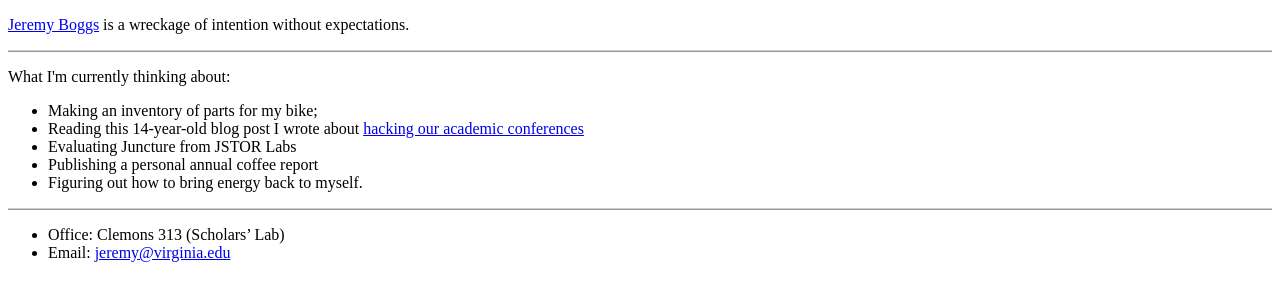
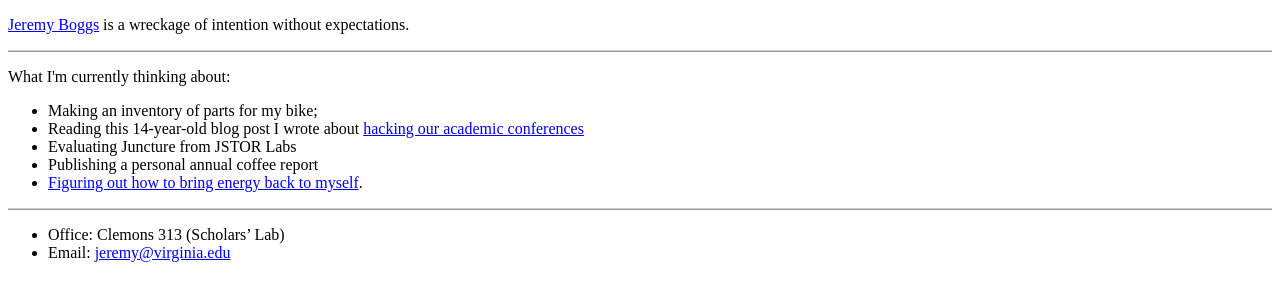
Before and after one commit to jeremyboggs/jeremyboggs.net, a Jekyll site: the page built from index.html, in a window 1280 px wide. Shown: the top 301 px of the page. Built offline with Jekyll 4.4.1, drawn with Linux system fonts in a browser that asks for light colours; some of the changed lines change nothing that is shown.

Commit message:
Corrects syntax error.

```diff
--- a/index.html
+++ b/index.html
@@ -9,5 +9,5 @@ title: Home
     <li>Reading this 14-year-old blog post I wrote about <a href="/hacking-our-conferences/">hacking our academic conferences</a></li>
     <li>Evaluating Juncture from JSTOR Labs</li>
     <li>Publishing a personal annual coffee report</li>
-    <li><a href="/carrier-bag-theory-for-dh/"></a>Figuring out how to bring energy back to myself</a>.</li>
+    <li><a href="/carrier-bag-theory-for-dh/">Figuring out how to bring energy back to myself</a>.</li>
 </ul>
```
